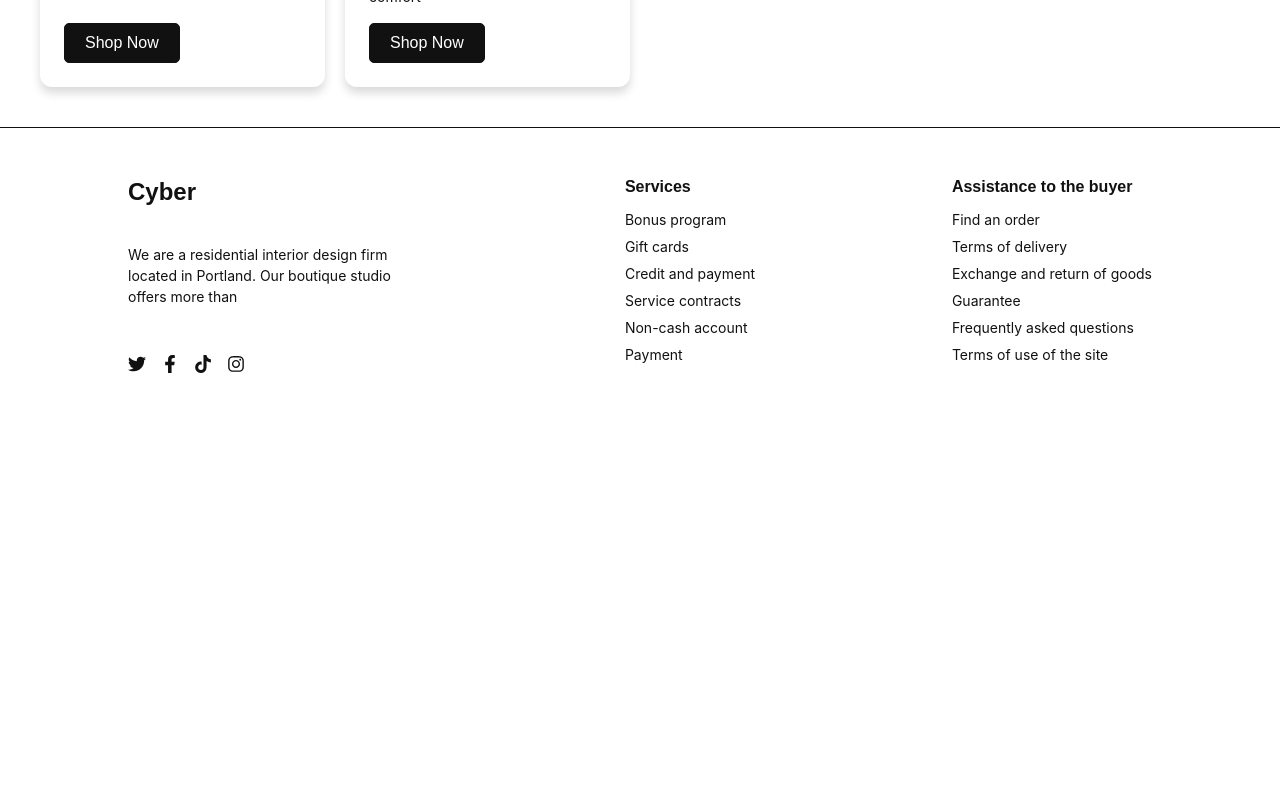
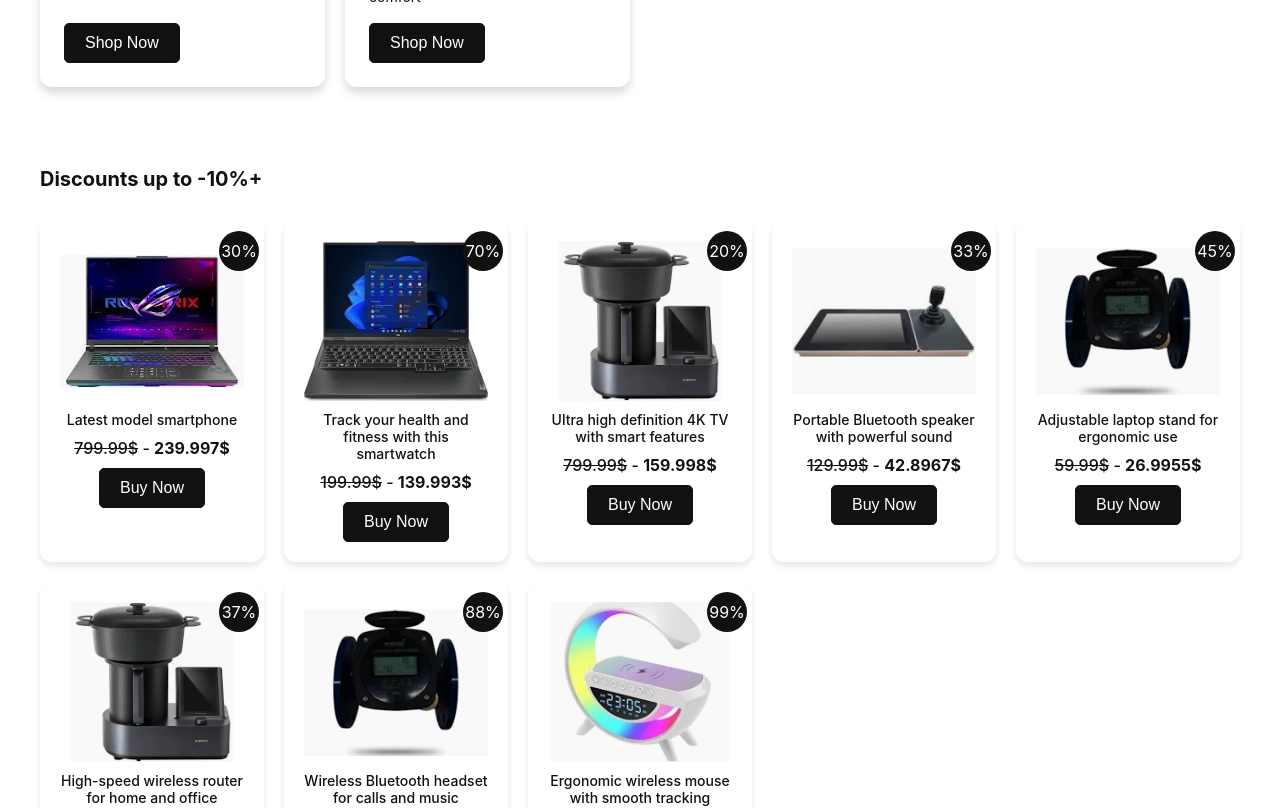
Before and after one commit to azimjon01/e-commerce, a React (Vite) app: page / in a window 1280 px wide. Shown: the part 5180-5988 px from the top of the page. Before the commit the page ends 5603 px from the top, so only its background shows below. Built offline with nearby package versions, Linux system fonts and the light colour scheme.

Commit message:
discount-products added

```diff
--- a/src/data/products.ts
+++ b/src/data/products.ts
@@ -2,6 +2,7 @@ export interface Product {
   id: string;
   name: string;
   description: string;
+  discount: 10;
   price: number;
   imageUrl: string;
   categoryId: string;
@@ -15,6 +16,7 @@ export const products: Product[] = [
     id: "1",
     name: "Laptop",
     description: "High performance laptop",
+    discount: 10,
     price: 999.99,
     imageUrl: "/assets/images/data/products/electronics/electronics-four.webp",
     categoryId: "1", // Electronics
@@ -25,6 +27,7 @@ export const products: Product[] = [
     id: "2",
     name: "Smartphone",
     description: "Latest model smartphone",
+    discount: 30,
     price: 799.99,
     imageUrl: "/assets/images/data/products/electronics/electronics-one.webp",
     categoryId: "1", // Electronics
@@ -35,6 +38,7 @@ export const products: Product[] = [
     id: "3",
     name: "Tablet",
     description: "Portable tablet with high-resolution display",
+    discount: 10,
     price: 499.99,
     imageUrl: "/assets/images/data/products/electronics/electronics-two.webp",
     categoryId: "1", // Electronics
@@ -45,6 +49,7 @@ export const products: Product[] = [
     id: "4",
     name: "Smartwatch",
     description: "Track your health and fitness with this smartwatch",
+    discount: 70,
     price: 199.99,
     imageUrl: "/assets/images/data/products/electronics/electronics-three.webp",
     categoryId: "1", // Electronics
@@ -55,6 +60,7 @@ export const products: Product[] = [
     id: "5",
     name: "Wireless Headphones",
     description: "Noise-canceling wireless headphones",
+    discount: 10,
     price: 299.99,
     imageUrl: "/assets/images/data/products/electronics/electronics-four.webp",
     categoryId: "1", // Electronics
@@ -65,6 +71,7 @@ export const products: Product[] = [
     id: "6",
     name: "4K TV",
     description: "Ultra high definition 4K TV with smart features",
+    discount: 20,
     price: 799.99,
     imageUrl: "/assets/images/data/products/electronics/electronics-five.webp",
     categoryId: "1", // Electronics
@@ -75,6 +82,7 @@ export const products: Product[] = [
     id: "7",
     name: "Bluetooth Speaker",
     description: "Portable Bluetooth speaker with powerful sound",
+    discount: 33,
     price: 129.99,
     imageUrl: "/assets/images/data/products/electronics/electronics-six.webp",
     categoryId: "1", // Electronics
@@ -85,6 +93,7 @@ export const products: Product[] = [
     id: "8",
     name: "Camera",
     description: "Professional digital camera for high-quality photos",
+    discount: 10,
     price: 1499.99,
     imageUrl: "/assets/images/data/products/electronics/electronics-seven.webp",
     categoryId: "1", // Electronics
@@ -95,6 +104,7 @@ export const products: Product[] = [
     id: "9",
     name: "Gaming Console",
     description: "Next-generation gaming console for immersive gameplay",
+    discount: 10,
     price: 499.99,
     imageUrl: "/assets/images/data/products/electronics/electronics-eight.webp",
     categoryId: "1", // Electronics
@@ -105,6 +115,7 @@ export const products: Product[] = [
     id: "10",
     name: "Laptop Stand",
     description: "Adjustable laptop stand for ergonomic use",
+    discount: 45,
     price: 59.99,
     imageUrl: "/assets/images/data/products/electronics/electronics-nine.webp",
     categoryId: "1", // Electronics
@@ -117,6 +128,7 @@ export const products: Product[] = [
     id: "11",
     name: "Smartphone A",
     description: "Affordable smartphone with great features",
+    discount: 10,
     price: 499.99,
     imageUrl: "/assets/images/data/products/electronics/electronics-one.webp",
     categoryId: "2", // Mobile Phones
@@ -127,6 +139,7 @@ export const products: Product[] = [
     id: "12",
     name: "Smartphone B",
     description: "Smartphone with top-notch camera and performance",
+    discount: 10,
     price: 899.99,
     imageUrl: "/assets/images/data/products/electronics/electronics-two.webp",
     categoryId: "2", // Mobile Phones
@@ -137,6 +150,7 @@ export const products: Product[] = [
     id: "13",
     name: "Smartphone C",
     description: "High-end smartphone with premium features",
+    discount: 10,
     price: 1199.99,
     imageUrl: "/assets/images/data/products/electronics/electronics-three.webp",
     categoryId: "2", // Mobile Phones
@@ -149,6 +163,7 @@ export const products: Product[] = [
     id: "14",
     name: "Smart Home Hub",
     description: "Central hub to control your smart home devices",
+    discount: 10,
     price: 129.99,
     imageUrl: "/assets/images/data/products/electronics/electronics-four.webp",
     categoryId: "3", // New Arrivals
@@ -159,6 +174,7 @@ export const products: Product[] = [
     id: "15",
     name: "Wireless Router",
     description: "High-speed wireless router for home and office",
+    discount: 37,
     price: 79.99,
     imageUrl: "/assets/images/data/products/electronics/electronics-five.webp",
     categoryId: "3", // New Arrivals
@@ -169,6 +185,7 @@ export const products: Product[] = [
     id: "16",
     name: "Portable Power Bank",
     description: "Compact power bank for charging devices on the go",
+    discount: 10,
     price: 39.99,
     imageUrl: "/assets/images/data/products/electronics/electronics-six.webp",
     categoryId: "3", // New Arrivals
@@ -181,6 +198,7 @@ export const products: Product[] = [
     id: "17",
     name: "Laptop Cooling Pad",
     description: "Cooling pad for laptops to prevent overheating",
+    discount: 10,
     price: 29.99,
     imageUrl: "/assets/images/data/products/electronics/electronics-seven.webp",
     categoryId: "4", // Bestsellers
@@ -191,6 +209,7 @@ export const products: Product[] = [
     id: "18",
     name: "Portable Speaker",
     description: "Mini speaker with great sound quality",
+    discount: 10,
     price: 49.99,
     imageUrl: "/assets/images/data/products/electronics/electronics-eight.webp",
     categoryId: "4", // Bestsellers
@@ -201,6 +220,7 @@ export const products: Product[] = [
     id: "19",
     name: "Bluetooth Headset",
     description: "Wireless Bluetooth headset for calls and music",
+    discount: 88,
     price: 79.99,
     imageUrl: "/assets/images/data/products/electronics/electronics-nine.webp",
     categoryId: "4", // Bestsellers
@@ -213,6 +233,7 @@ export const products: Product[] = [
     id: "20",
     name: "Smart Light Bulb",
     description: "LED smart light bulb that works with voice assistants",
+    discount: 10,
     price: 19.99,
     imageUrl: "/assets/images/data/products/electronics/electronics-ten.webp",
     categoryId: "6", // Sale
@@ -223,6 +244,7 @@ export const products: Product[] = [
     id: "21",
     name: "Electric Kettle",
     description: "Cordless electric kettle with fast boiling capabilities",
+    discount: 10,
     price: 49.99,
     imageUrl: "/assets/images/data/products/electronics/electronics-one.webp",
     categoryId: "6", // Sale
@@ -233,6 +255,7 @@ export const products: Product[] = [
     id: "22",
     name: "Cordless Vacuum Cleaner",
     description: "Lightweight and powerful cordless vacuum cleaner",
+    discount: 10,
     price: 199.99,
     imageUrl: "/assets/images/data/products/electronics/electronics-two.webp",
     categoryId: "6", // Sale
@@ -243,6 +266,7 @@ export const products: Product[] = [
     id: "23",
     name: "Smart Thermostat",
     description: "Energy-efficient smart thermostat for home automation",
+    discount: 10,
     price: 199.99,
     imageUrl: "/assets/images/data/products/electronics/electronics-three.webp",
     categoryId: "6", // Sale
@@ -255,6 +279,7 @@ export const products: Product[] = [
     id: "24",
     name: "Wireless Mouse",
     description: "Ergonomic wireless mouse with smooth tracking",
+    discount: 99,
     price: 29.99,
     imageUrl: "/assets/images/data/products/electronics/electronics-four.webp",
     categoryId: "5", // Top Rated
@@ -265,6 +290,7 @@ export const products: Product[] = [
     id: "25",
     name: "Wireless Keyboard",
     description: "Sleek and quiet wireless keyboard",
+    discount: 10,
     price: 59.99,
     imageUrl: "/assets/images/data/products/electronics/electronics-five.webp",
     categoryId: "5", // Top Rated
@@ -275,6 +301,7 @@ export const products: Product[] = [
     id: "26",
     name: "Ergonomic Chair",
     description: "Ergonomic chair for long hours of comfort",
+    discount: 10,
     price: 149.99,
     imageUrl: "/assets/images/data/products/electronics/electronics-five.webp",
     categoryId: "5", // Top Rated
--- a/src/pages/home/index.tsx
+++ b/src/pages/home/index.tsx
@@ -1,5 +1,6 @@
 import BrowseSection from "./sections/browse-section";
 import CardGrid from "./sections/card-grid";
+import DiscountProducts from "./sections/discount-products";
 import HeroSection from "./sections/hero-section";
 import ProductGrid from "./sections/product-grid";
 import ProductsSection from "./sections/products-section";
@@ -12,6 +13,7 @@ const Home = () => {
       <BrowseSection />
       <CardGrid />
       <ProductsSection />
+      <DiscountProducts />
     </>
   );
 };
--- /dev/null
+++ b/src/pages/home/sections/discount-products/index.tsx
@@ -0,0 +1,36 @@
+import { products } from "../../../../data/products";
+import {
+  Container,
+  Header,
+  Card,
+  ProductImage,
+  Title,
+  Price,
+  BuyButton,
+  HeartIcon,
+  DiscountIcon,
+} from "./styles";
+
+const DiscountProducts = () => {
+  return (
+    <Container>
+      <Header>Discounts up to -10%+</Header>
+      {products
+        .filter((product) => product.discount > 10)
+        .map((product, id) => (
+          <Card key={id}>
+            <DiscountIcon>{product.discount}%</DiscountIcon>
+            <ProductImage src={product.imageUrl} alt={product.name} />
+            <Title>{product.description}</Title>
+            <Price>
+              <s>{product.price}$</s> -{" "}
+              <strong>{(product.price / 100) * product.discount}$</strong>
+            </Price>
+            <BuyButton>Buy Now</BuyButton>
+          </Card>
+        ))}
+    </Container>
+  );
+};
+
+export default DiscountProducts;
--- /dev/null
+++ b/src/pages/home/sections/discount-products/styles.ts
@@ -0,0 +1,86 @@
+import styled from "@emotion/styled";
+
+export const Container = styled.div({
+  display: "grid",
+  gridTemplateColumns: "repeat(auto-fill, minmax(220px, 1fr))",
+  gap: "20px",
+  padding: "40px",
+});
+
+export const Header = styled.h2(({ theme }) => ({
+  gridColumn: "1 / -1",
+  fontSize: "20px",
+  marginBottom: "10px",
+  color: theme.colors.text,
+}));
+
+export const Card = styled.div(({ theme }) => ({
+  background: theme.colors.background,
+  padding: "20px",
+  borderRadius: theme.borderRadius,
+  boxShadow: theme.shadows.md,
+  position: "relative",
+  display: "flex",
+  flexDirection: "column",
+  alignItems: "center",
+  textAlign: "center",
+  gap: "10px",
+}));
+
+export const DiscountIcon = styled.div((props) => ({
+  position: "absolute",
+  width: 40,
+  height: 40,
+  display: "flex",
+  alignItems: "center",
+  justifyContent: "center",
+  top: 10,
+  right: 5,
+  background: props.theme.colors.text,
+  color: props.theme.colors.background,
+  borderRadius: "50%",
+}));
+
+export const HeartIcon = styled.span(({ theme }) => ({
+  position: "absolute",
+  top: "12px",
+  right: "12px",
+  fontSize: "18px",
+  color: theme.colors.text,
+  cursor: "pointer",
+}));
+
+export const ProductImage = styled.img({
+  width: "100%",
+  height: "160px",
+  objectFit: "contain",
+});
+
+export const Title = styled.h4(({ theme }) => ({
+  fontSize: "14px",
+  fontWeight: 500,
+  color: theme.colors.text,
+  margin: 0,
+}));
+
+export const Price = styled.p(({ theme }) => ({
+  fontSize: "16px",
+  fontWeight: 500,
+  color: theme.colors.text,
+  margin: 0,
+}));
+
+export const BuyButton = styled.button((props) => ({
+  padding: "10px 20px",
+  fontSize: "16px",
+  backgroundColor: props.theme.colors.text,
+  color: props.theme.colors.background,
+  border: `1px solid ${props.theme.colors.text}`,
+  cursor: "pointer",
+  borderRadius: "5px",
+  transition: "0.3s",
+  ":hover": {
+    backgroundColor: props.theme.colors.background,
+    color: props.theme.colors.text,
+  },
+}));
```
